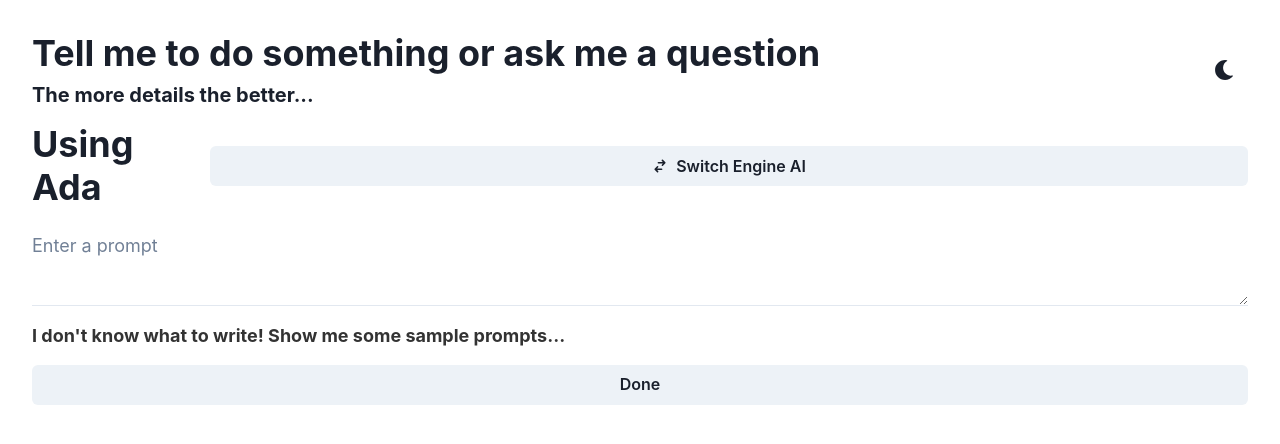
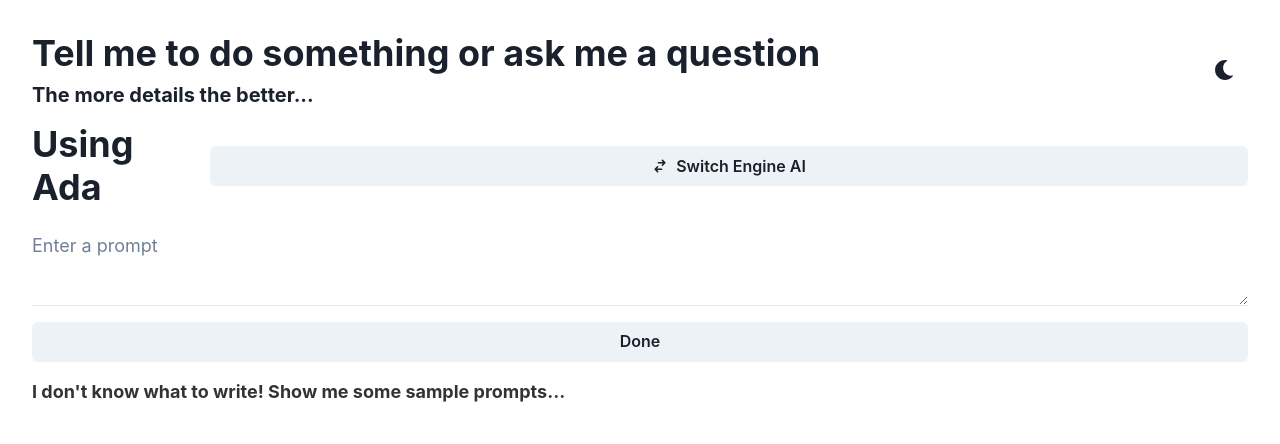
Before and after one commit to szeckirjr/shopify-challenge, a React (Create React App) app: page / in a window 1280 px wide. Shown: the top 444 px of the page. Built offline with nearby package versions, Linux system fonts and the light colour scheme.

Commit message:
Breaking up into components

```diff
--- a/src/App.tsx
+++ b/src/App.tsx
@@ -1,14 +1,6 @@
 import * as React from "react";
-import {
-  Heading,
-  Button,
-  VStack,
-  Flex,
-  HStack,
-  IconButton,
-} from "@chakra-ui/react";
+import { Heading, VStack, Flex, HStack, IconButton } from "@chakra-ui/react";
 import { ColorModeSwitcher } from "./components/ColorModeSwitcher";
-import { Textarea } from "@chakra-ui/react";
 import Prompt from "./components/Prompt";
 import LastPrompt from "./components/LastPrompt";
 import {
@@ -17,7 +9,8 @@
 } from "react-icons/io";
 import SamplePrompts from "./SamplePrompts";
 import ChangeAIEngine from "./components/ChangeAIEngine";
-import { handleApi } from "./api";
+import { TitleHeader } from "./components/TitleHeader";
+import { PromptInput } from "./components/PromptInput";
 
 export type PastPrompt = {
   prompt: string;
@@ -40,14 +33,6 @@
 
   const [engine, setEngine] = React.useState("text-ada-001");
 
-  const storeNewPrompt = (prompt: string, response: string) => {
-    setData([{ prompt, response, engine }].concat(data));
-    window.localStorage.setItem(
-      "eduardo-openai-prompts",
-      JSON.stringify([{ prompt, response, engine }].concat(data))
-    );
-  };
-
   const removePrompt = (prompt: String, response: String) => {
     setData(
       data.filter(
@@ -64,61 +49,22 @@
     );
   };
 
-  //console.log(data, prompt);
-  //console.log(useColorModeValue("LIGHT", "DARK"));
-
   return (
     <VStack spacing={4} align="stretch" fontSize="xl" px={8} py={3} my={5}>
       <HStack justify="space-between">
-        <VStack align="stretch">
-          <Heading>Tell me to do something or ask me a question</Heading>
-          <Heading size="md">The more details the better...</Heading>
-        </VStack>
+        <TitleHeader />
         <ColorModeSwitcher />
       </HStack>
-
       <ChangeAIEngine engine={engine} setEngine={setEngine} />
-
-      <Textarea
-        onChange={(e) => setPrompt(e.target.value)}
-        size="lg"
-        variant="flushed"
-        resize="vertical"
-        placeholder="Enter a prompt"
-        value={prompt}
-        onKeyDown={(e) => {
-          if (e.key === "Enter" && !e.shiftKey) {
-            e.preventDefault();
-            if (prompt.trim() === "" || engine.trim() === "") return;
-            handleApi(prompt, setPrompt, setLoading, engine)
-              .then(
-                (r) =>
-                  r!.status === 200 &&
-                  storeNewPrompt(prompt, r!.data.choices![0].text!)
-              )
-              .catch((err) => {
-                console.log("Error", err);
-              });
-          }
-        }}
+      <PromptInput
+        setPrompt={setPrompt}
+        prompt={prompt}
+        engine={engine}
+        setLoading={setLoading}
+        setData={setData}
+        data={data}
       />
       <SamplePrompts setPrompt={setPrompt} />
-      <Button
-        onClick={() => {
-          if (prompt.trim() === "" || engine.trim() === "") return;
-          handleApi(prompt, setPrompt, setLoading, engine)
-            .then(
-              (r) =>
-                r!.status === 200 &&
-                storeNewPrompt(prompt, r!.data.choices![0].text!)
-            )
-            .catch((err) => {
-              console.log("Error", err);
-            });
-        }}
-      >
-        Done
-      </Button>
       {(loading || (data && data[0])) && (
         <LastPrompt
           data={data}
--- a/src/components/LastPrompt.tsx
+++ b/src/components/LastPrompt.tsx
@@ -25,6 +25,7 @@
   removePrompt: (prompt: String, response: String) => void;
 }): JSX.Element {
   const [lastFullPrompt, setLastFullPrompt] = React.useState("");
+  const bg = useColorModeValue("gray.100", "gray.600");
 
   useEffect(() => {
     if (prompt && prompt.trim() !== "" && prompt !== lastFullPrompt) {
@@ -56,7 +57,7 @@
           {loading ? lastFullPrompt : data[0].prompt}
         </Heading>
         {loading ? (
-          <Center>
+          <Center p={4} borderBottomRadius="lg" backgroundColor={bg}>
             <Spinner />
           </Center>
         ) : (
@@ -64,7 +65,7 @@
             p={4}
             borderBottomRadius="lg"
             // eslint-disable-next-line react-hooks/rules-of-hooks
-            backgroundColor={useColorModeValue("gray.100", "gray.600")}
+            backgroundColor={bg}
             fontWeight="500"
             size="lg"
           >
@@ -73,7 +74,6 @@
                 .split(/\n|\r/g)
                 .map((el) => el.trim() !== "" && <Text>{el}</Text>)}
             </VStack>
-            {/* {data[0].response.replace(/\n|\r/g, "<br/>")} */}
           </Text>
         )}
       </VStack>
--- /dev/null
+++ b/src/components/PromptInput.tsx
@@ -0,0 +1,71 @@
+import { Button, Textarea } from "@chakra-ui/react";
+import { handleApi } from "../api";
+import { PastPrompt } from "../App";
+
+export function PromptInput({
+  setPrompt,
+  prompt,
+  engine,
+  setLoading,
+  setData,
+  data,
+}: {
+  setPrompt: (val: string) => void;
+  prompt: string;
+  engine: string;
+  setLoading: (val: boolean) => void;
+  setData: (val: any) => void;
+  data: PastPrompt[];
+}): JSX.Element {
+  const storeNewPrompt = (prompt: string, response: string) => {
+    setData([{ prompt, response, engine }].concat(data));
+    window.localStorage.setItem(
+      "eduardo-openai-prompts",
+      JSON.stringify([{ prompt, response, engine }].concat(data))
+    );
+  };
+
+  return (
+    <>
+      <Textarea
+        onChange={(e) => setPrompt(e.target.value)}
+        size="lg"
+        variant="flushed"
+        resize="vertical"
+        placeholder="Enter a prompt"
+        value={prompt}
+        onKeyDown={(e) => {
+          if (e.key === "Enter" && !e.shiftKey) {
+            e.preventDefault();
+            if (prompt.trim() === "" || engine.trim() === "") return;
+            handleApi(prompt, setPrompt, setLoading, engine)
+              .then(
+                (r) =>
+                  r!.status === 200 &&
+                  storeNewPrompt(prompt, r!.data.choices![0].text!)
+              )
+              .catch((err) => {
+                console.log("Error", err);
+              });
+          }
+        }}
+      />
+      <Button
+        onClick={() => {
+          if (prompt.trim() === "" || engine.trim() === "") return;
+          handleApi(prompt, setPrompt, setLoading, engine)
+            .then(
+              (r) =>
+                r!.status === 200 &&
+                storeNewPrompt(prompt, r!.data.choices![0].text!)
+            )
+            .catch((err) => {
+              console.log("Error", err);
+            });
+        }}
+      >
+        Done
+      </Button>
+    </>
+  );
+}
--- /dev/null
+++ b/src/components/TitleHeader.tsx
@@ -0,0 +1,10 @@
+import { Heading, VStack } from "@chakra-ui/react";
+
+export function TitleHeader(): JSX.Element {
+  return (
+    <VStack align="stretch">
+      <Heading>Tell me to do something or ask me a question</Heading>
+      <Heading size="md">The more details the better...</Heading>
+    </VStack>
+  );
+}
```
